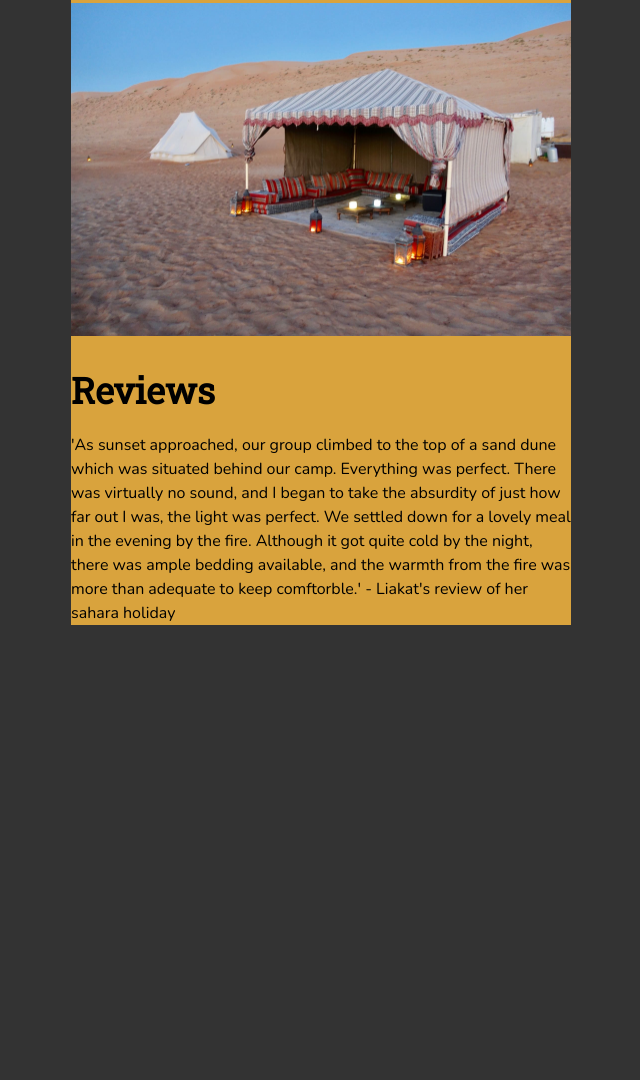
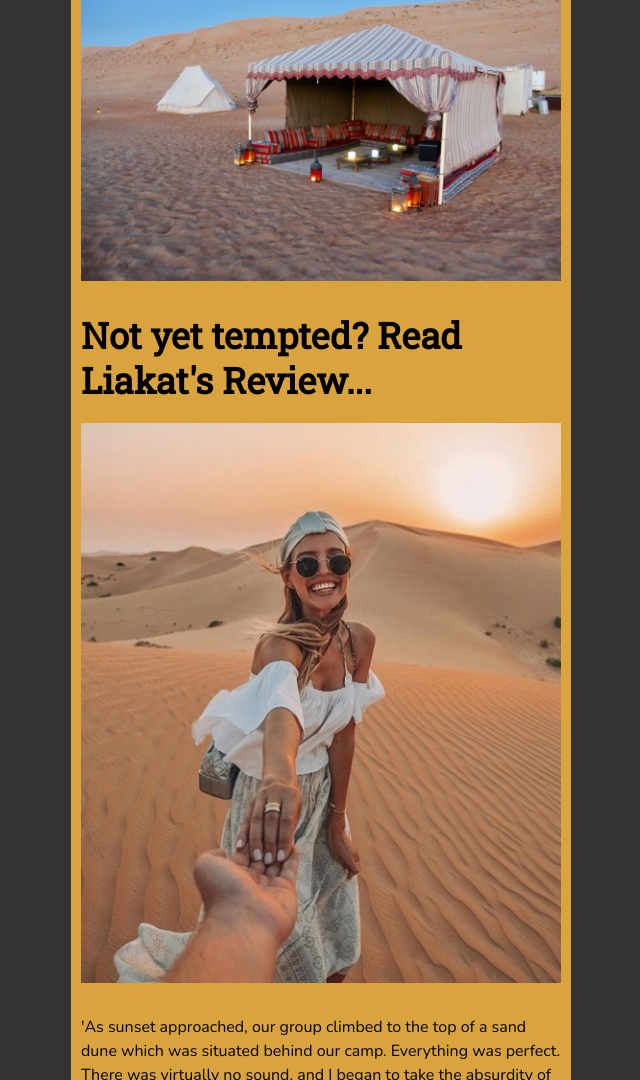
Before and after one commit to samirah-fidaus/sahara-desert-experience, a plain HTML site: page index.html in a window 1280 px wide. Shown: the part 2550-3630 px from the top of the page, without its empty margins (319-959 px from the left). Before the commit the page ends 3200 px from the top, so only its background shows below. Drawn offline with nearby package versions, Linux system fonts and the light colour scheme.

Commit message:
spacing edited

```diff
--- a/index.html
+++ b/index.html
@@ -18,14 +18,15 @@
     </div>
     <main class="app">
         <header>
+        </header>
 
-        </header>
         <section class='sand'>
             <h1 id="-explore-the-sahara-"><strong>Explore the Sahara!</strong></h1>
             <p><img src="./static/images/front.image.webp" alt="Wide image of The Sahara Desert with camels in the foreground"></p>
             <p>The dunes and plains of the Sahara strecth into the distance for an eternity, reaching from the Atlantic Coast to the Red Sea, it covers a quarter of the African continent and is the size of the United States!</p>
             <hr>
         </section>
+
         <section class='light'>
             <h2 id="-what-to-bring-check-your-checklist-"><strong>What to bring... check your checklist!</strong></h2>
             <ol>
@@ -42,26 +43,29 @@
             </ol>
             <hr>
         </section>
-        </section>
+
+
+        <section class='light'>
             <h2 id="-camel-rides-the-most-reliable-way-to-travel"><strong>Camel rides</strong> - The most reliable way to travel</h2>
             <p><img src="./static/images/camel_ride.jpg" alt="Group image of people riding camels in desert"></p>
             <p>      Hold on tight while going over the sand dunes!</p>
             <hr>
         </section>
+
+        <section class='light'>
             <h2 id="-glamp-in-the-desert-tents-"><strong>Glamp in the desert tents!</strong></h2>
             <p>Sleep under the stars, enjoy the landscape...</p>
             <p><img src="./static/images/inside_of_tent.jpg" alt="Inside shot of tent lit by lanterns in the evening"></p>
             <p><img src="./static/images/tent_with_campfire.jpg" alt="Outside shot image of tent lit by campfire"></p>
             <p><img src="./static/images/outside_tent.jpg" alt="outside image of tent"></p>
+        </section>
+
+        <section class='review'>
+            <h2 id="-not-yet-tempted-read-liakat-s-review-"><strong>Not yet tempted? Read Liakat&#39;s Review...</strong></h2>
+<p><img src="./static/images/liakat.jpg" alt="image of liakat in sahara desert"></p>
+<p>&#39;As sunset approached, our group climbed to the top of a sand dune which was situated behind our camp. Everything was perfect. There was virtually no sound, and I began to take the absurdity of just how far out I was, the light was perfect. We settled down for a lovely meal in the evening by the fire. Although it got quite cold by the night, there was ample bedding available, and the warmth from the fire was more than adequate to keep comftorble.&#39; - Liakat after her Sahara holiday</p>
 
         </section>
-
-<h2 id="-reviews-"><strong>Reviews</strong></h2>
-<p>&#39;As sunset approached, our group climbed to the top of a sand dune which was situated behind our camp. Everything was perfect. There was virtually no sound, and I began to take the absurdity of just how far out I was, the light was perfect. We settled down for a lovely meal in the evening by the fire. Although it got quite cold by the night, there was ample bedding available, and the warmth from the fire was more than adequate to keep comftorble.&#39; - Liakat&#39;s review of her sahara holiday</p>
-
-
-        </section>
-
 
 
     </main>
```
Lines whose indentation alone changed are shown as unchanged.
